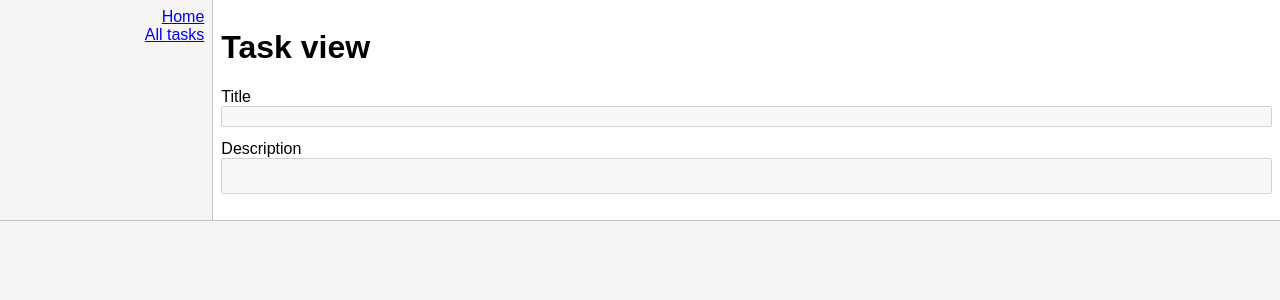
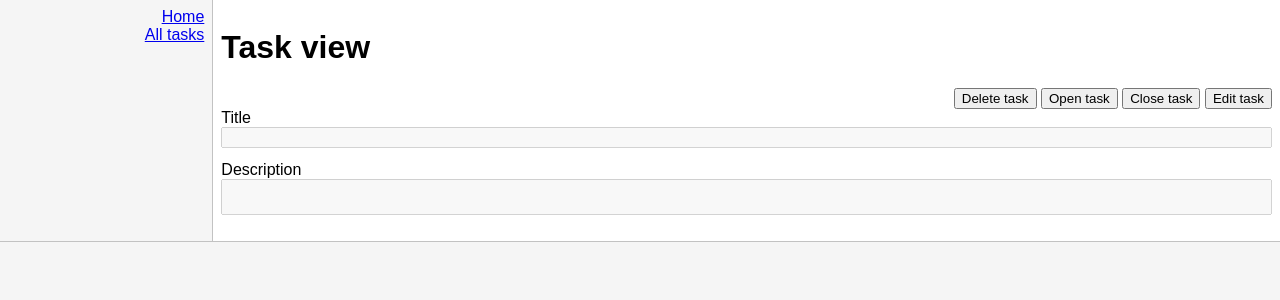
Before and after one commit to mmerklinger/todo-app, a Python web app: template todo_app/templates/tasks_get_by_id.html in a window 1280 px wide. Shown: the part 49-349 px from the top of the page. Run offline with Jinja, Linux system fonts and the light colour scheme; the template is opened without the code that fills it, so the values that code supplies are empty.

Commit message:
Move task actions to task details

```diff
--- a/todo_app/static/styles.css
+++ b/todo_app/static/styles.css
@@ -35,6 +35,10 @@ table, th, td {
     width: 100%;
     resize: none;
     margin-bottom: 1em;
+}
+
+.task-box-actions {
+    text-align: right;
 }
 
 /* grid */
--- a/todo_app/templates/tasks_get.html
+++ b/todo_app/templates/tasks_get.html
@@ -17,10 +17,6 @@
                         {% endif %}
                         <th>
                             <button onclick="window.location.href='{{ url_for('tasks.get_by_id', id=task.id) }}';">Show</button>
-                            <button onclick="window.location.href='{{ url_for('tasks.delete_by_id', id=task.id) }}';">Delete</button>
-                            <button onclick="window.location.href='{{ url_for('tasks.open_by_id', id=task.id) }}';">Open</button>
-                            <button onclick="window.location.href='{{ url_for('tasks.close_by_id', id=task.id) }}';">Close</button>
-                            <button onclick="window.location.href='{{ url_for('tasks.update_by_id', id=task.id) }}';">Update</button>
                         </th>
                     </tr>
                     {% endfor %}
--- a/todo_app/templates/tasks_get_by_id.html
+++ b/todo_app/templates/tasks_get_by_id.html
@@ -1,6 +1,12 @@
 {% include 'header.html' %}
                 <h1>Task view</h1>
                 <div class="task-box"></div>
+                    <div class="task-box-actions">
+                        <button onclick="window.location.href='{{ url_for('tasks.delete_by_id', id=task.id) }}';">Delete task</button>
+                        <button onclick="window.location.href='{{ url_for('tasks.open_by_id', id=task.id) }}';">Open task</button>
+                        <button onclick="window.location.href='{{ url_for('tasks.close_by_id', id=task.id) }}';">Close task</button>
+                        <button onclick="window.location.href='{{ url_for('tasks.update_by_id', id=task.id) }}';">Edit task</button>
+                    </div>
                     <form>
                         <div class="task-box-form-element">
                             <label for="title">Title</label>
```
